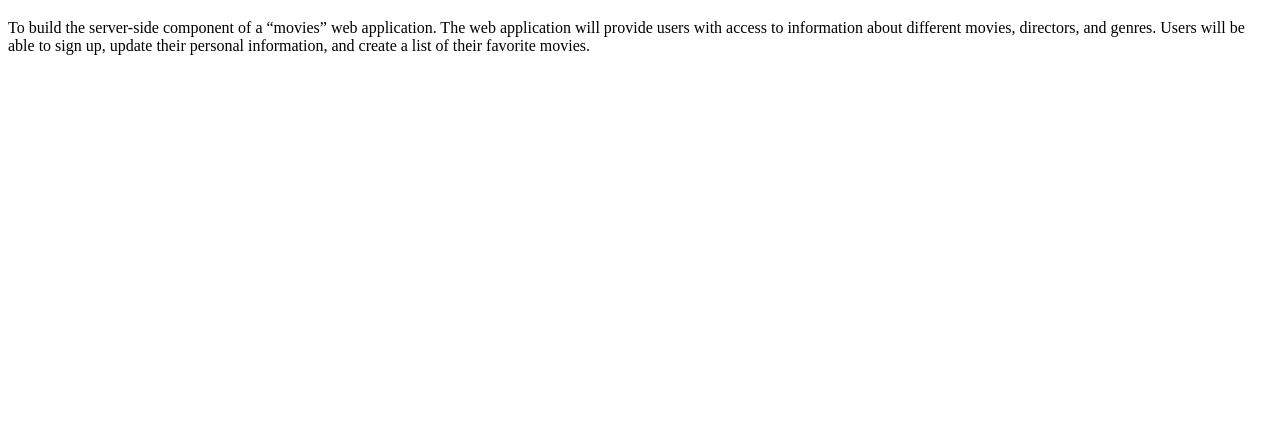
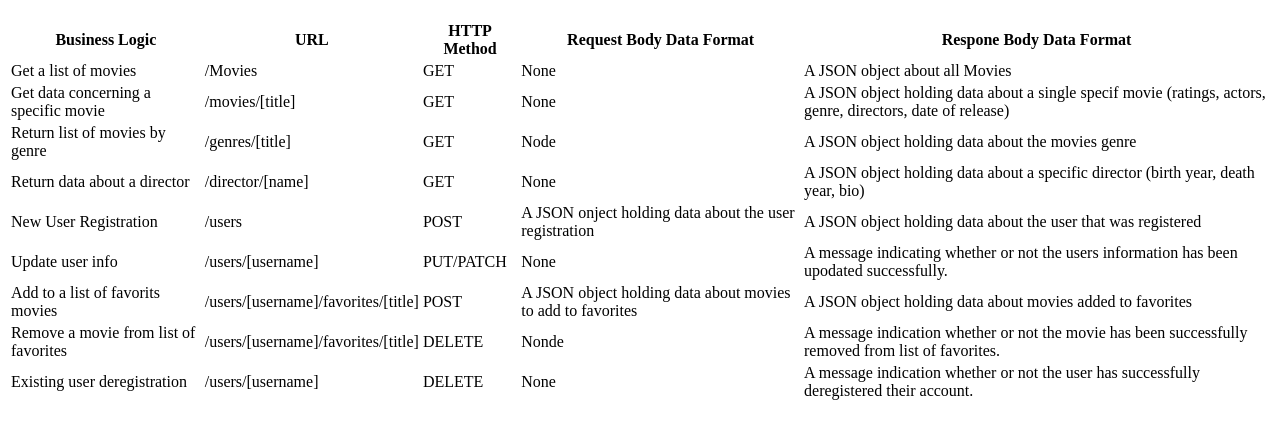
Before and after one commit to IamVoNha/movie_api, a website: page public/documentation.html in a window 1280 px wide. Shown: the part 61-500 px from the top of the page. Drawn offline with Linux system fonts and the light colour scheme.

Commit message:
Added URL endpoints and request methods

```diff
--- a/public/documentation.html
+++ b/public/documentation.html
@@ -7,11 +7,79 @@
    </head>
    <body>
      <h1>DOCUMENTATION</h1>
-     <p>
-       To build the server-side component of a “movies” web application. The web
-       application will provide users with access to information about different
-       movies, directors, and genres. Users will be able to sign up, update their
-       personal information, and create a list of their favorite movies.
-     </p>
+     <div>
+       <table>
+         <tr>
+           <th>Business Logic</th>
+           <th>URL</th>
+           <th>HTTP Method</th>
+           <th>Request Body Data Format</th>
+           <th>Respone Body Data Format</th>
+         </tr>
+         <tr>
+           <td>Get a list of movies</td>
+           <td>/Movies</td>
+           <td>GET</td>
+           <td>None</td>
+           <td>A JSON object about all Movies</td>
+         </tr>
+         <tr>
+           <td>Get data concerning a specific movie</td>
+           <td>/movies/[title]</td>
+           <td>GET</td>
+           <td>None</td>
+           <td>A JSON object holding data about a single specif movie (ratings, actors, genre, directors, date of release)</td>
+         </tr>
+         <tr>
+           <td>Return list of movies by genre</td>
+           <td>/genres/[title]</td>
+           <td>GET</td>
+           <td>Node</td>
+           <td>A JSON object holding data about the movies genre</td>
+         </tr>
+         <tr>
+           <td>Return data about a director</td>
+           <td>/director/[name]</td>
+           <td>GET</td>
+           <td>None</td>
+           <td>A JSON object holding data about a specific director (birth year, death year, bio)</td>
+         </tr>
+         <tr>
+           <td>New User Registration</td>
+           <td>/users</td>
+           <td>POST</td>
+           <td>A JSON onject holding data about the user registration</td>
+           <td>A JSON object holding data about the user that was registered</td>
+         </tr>
+         <tr>
+           <td>Update user info</td>
+           <td>/users/[username]</td>
+           <td>PUT/PATCH</td>
+           <td>None</td>
+           <td>A message indicating whether or not the users information has been upodated successfully.</td>
+         </tr>
+         <tr>
+           <td>Add to a list of favorits movies</td>
+           <td>/users/[username]/favorites/[title]</td>
+           <td>POST</td>
+           <td>A JSON object holding data about movies to add to favorites</td>
+           <td>A JSON object holding data about movies added to favorites</td>
+         </tr>
+         <tr>
+           <td>Remove a movie from list of favorites</td>
+           <td>/users/[username]/favorites/[title]</td>
+           <td>DELETE</td>
+           <td>Nonde</td>
+           <td>A message indication whether or not the movie has been successfully removed from list of favorites.</td>
+         </tr>
+         <tr>
+           <td>Existing user deregistration</td>
+           <td>/users/[username]</td>
+           <td>DELETE</td>
+           <td>None</td>
+           <td>A message indication whether or not the user has successfully deregistered their account.</td>
+         </tr>
+       </table>
+     </div>
    </body>
  </html>
```
